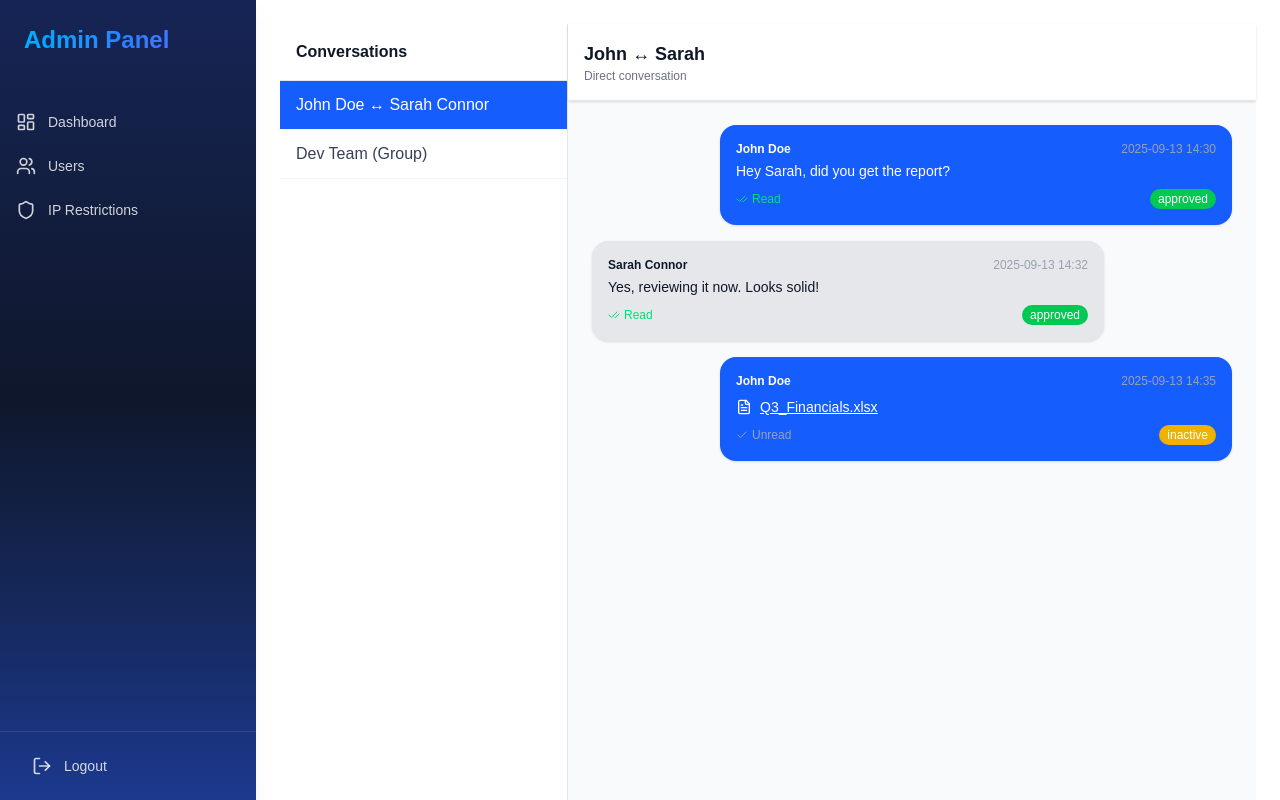
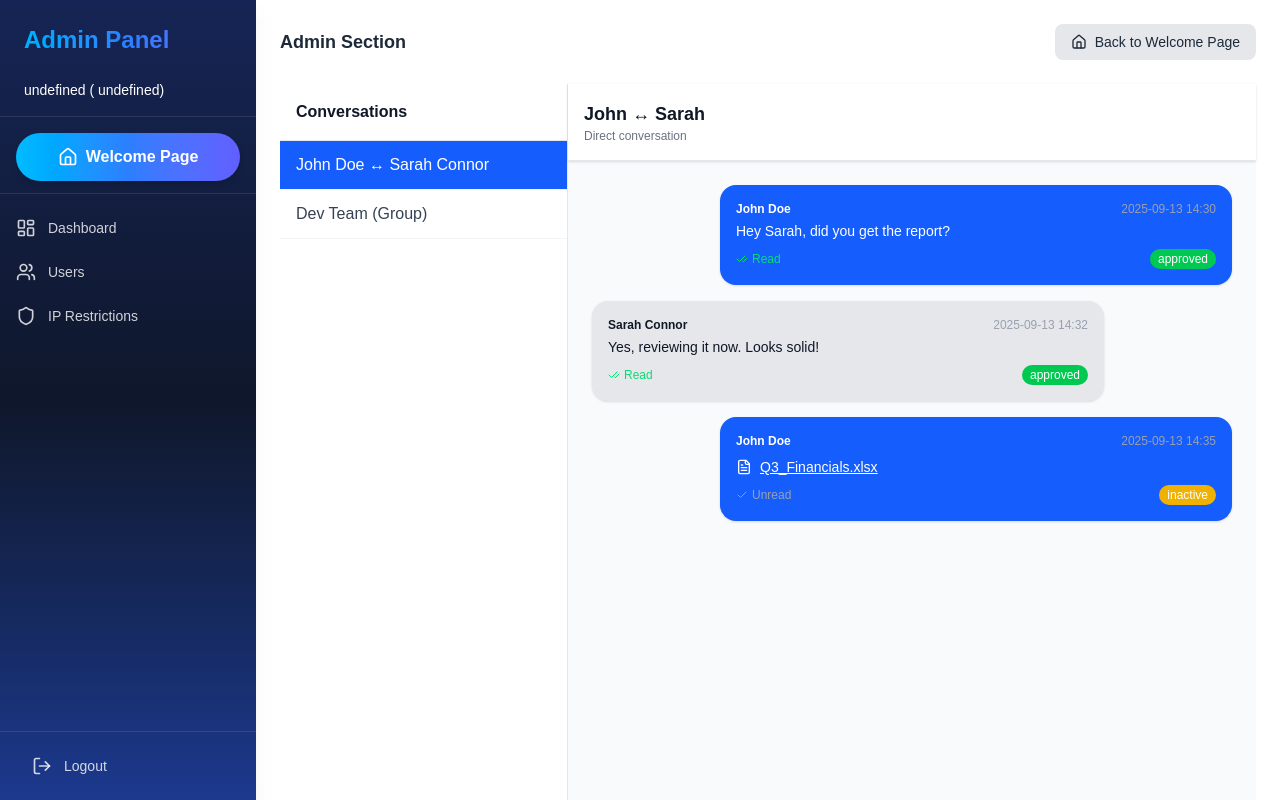
Before and after one commit to fullstackdev101/chat-app-frontend, a Next.js app: page /admin/messages-tracker in a window 1280 px wide. Built offline with nearby package versions, Linux system fonts and the light colour scheme; sample sign-in values are in the browser's storage.

Commit message:
welcome page designed. logged in user name added. admin dashboard left panel navigation added to welcome page.

```diff
--- a/app/admin/layout.tsx
+++ b/app/admin/layout.tsx
@@ -1,35 +1,30 @@
 "use client";
 
 import Link from "next/link";
-import { usePathname } from "next/navigation";
-import {
-  Shield,
-  Users,
-  UserPlus,
-  Settings,
-  LayoutDashboard,
-  LogOut,
-} from "lucide-react";
-import { useRouter } from "next/navigation";
+import { usePathname, useRouter } from "next/navigation";
+import { Shield, Users, LayoutDashboard, LogOut, Home } from "lucide-react";
 import { ReactNode } from "react";
+import { useAuthStore } from "../store/authStore";
+
+// Example: Replace with real auth context/user data
+const loggedUser = "Faisal Nasim Qureshi";
 
 const menuItems = [
   { name: "Dashboard", href: "/admin/dashboard", icon: LayoutDashboard },
   { name: "Users", href: "/admin/users", icon: Users },
-  // { name: "Groups", href: "/admin/groups", icon: UserPlus },
   { name: "IP Restrictions", href: "/admin/ip-restrictions", icon: Shield },
-  // { name: "Messages Tracker", href: "/admin/messages-tracker", icon: Settings },
 ];
 
 export default function AdminLayout({ children }: { children: ReactNode }) {
   const pathname = usePathname();
   const router = useRouter();
 
+  const user = useAuthStore((state) => state.user);
+
+  console.log("--------- LINE 24 ----------");
+  console.log(user);
+
   const handleLogout = () => {
-    // Clear localStorage / cookies if needed
-    // localStorage.removeItem("token");
-
-    // Redirect to login
     router.push("/login");
   };
 
@@ -42,8 +37,30 @@ export default function AdminLayout({ children }: { children: ReactNode }) {
           Admin Panel
         </div>
 
-        {/* Menu */}
-        <nav className="mt-6 space-y-2 flex-1">
+        {/* Logged-in User */}
+        <div className="px-6 pb-4 text-sm text-white/70 border-b border-white/10">
+          <span className="block font-medium text-white">
+            {user?.name + " ( " + user?.role_name + ")"}
+          </span>
+          {/* <span className="block truncate">{user?.name}</span> */}
+        </div>
+
+        {/* Welcome Page (Primary Gateway Button) */}
+        <div className="px-4 pt-4 pb-3 border-b border-white/10">
+          <Link
+            href="/"
+            className="flex items-center justify-center gap-2 px-4 py-3 rounded-full
+                       bg-gradient-to-r from-sky-400 via-blue-500 to-indigo-500
+                       text-white font-semibold shadow-md hover:shadow-lg
+                       hover:from-sky-500 hover:to-indigo-600 transition-all"
+          >
+            <Home className="h-5 w-5" />
+            Welcome Page
+          </Link>
+        </div>
+
+        {/* Main Menu */}
+        <nav className="mt-4 space-y-2 flex-1">
           {menuItems.map((item) => {
             const isActive = pathname === item.href;
             return (
@@ -77,6 +94,23 @@ export default function AdminLayout({ children }: { children: ReactNode }) {
 
       {/* Main Content */}
       <main className="flex-1 p-6 bg-gray-50/5 backdrop-blur-sm overflow-y-auto">
+        {/* Top Navbar inside content */}
+        <div className="flex items-center justify-between mb-6">
+          <h2 className="text-lg font-semibold text-gray-800 dark:text-white">
+            Admin Section
+          </h2>
+          <Link
+            href="/"
+            className="flex items-center gap-2 px-4 py-2 rounded-lg
+                       bg-gray-200 text-gray-800 text-sm font-medium
+                       hover:bg-gray-300 dark:bg-gray-700 dark:text-white dark:hover:bg-gray-600
+                       transition"
+          >
+            <Home className="h-4 w-4" />
+            Back to Welcome Page
+          </Link>
+        </div>
+
         {children}
       </main>
     </div>
--- a/app/page.tsx
+++ b/app/page.tsx
@@ -8,22 +8,42 @@ export default function Home() {
   const goToAdmin = () => router.push("/admin/dashboard");
 
   return (
-    <div className="flex items-center justify-center h-screen bg-gray-100 dark:bg-gray-900">
-      <div className="space-y-6 p-10 bg-white dark:bg-gray-800 rounded-2xl shadow-lg text-center">
-        <h1 className="text-2xl font-bold">Welcome!</h1>
+    <div className="flex items-center justify-center h-screen bg-gradient-to-br from-gray-900 via-[#0f172a] to-[#1e3a8a]">
+      <div
+        className="w-full max-w-md p-10 rounded-2xl shadow-2xl
+                  bg-gray-900/70 backdrop-blur-lg border border-white/10 text-center space-y-6"
+      >
+        {/* Title */}
+        <h1 className="text-2xl font-semibold text-white tracking-tight">
+          Welcome
+        </h1>
+        <p className="text-gray-400 text-sm">
+          Please choose where you’d like to continue
+        </p>
+
+        {/* Buttons */}
+        <div className="space-y-4">
           <button
             onClick={goToChat}
-          className="w-full px-6 py-3 bg-blue-600 text-white rounded-lg hover:bg-blue-700"
+            className="w-full px-6 py-3 text-base font-medium rounded-lg
+                   bg-indigo-600 text-white shadow-sm
+                   hover:bg-indigo-700 hover:shadow-md
+                   transition-all duration-200"
           >
             Go to Chat
           </button>
+
           <button
             onClick={goToAdmin}
-          className="w-full px-6 py-3 bg-green-600 text-white rounded-lg hover:bg-green-700"
+            className="w-full px-6 py-3 text-base font-medium rounded-lg
+                   bg-emerald-600 text-white shadow-sm
+                   hover:bg-emerald-700 hover:shadow-md
+                   transition-all duration-200"
           >
             Go to Admin Dashboard
           </button>
         </div>
       </div>
+    </div>
   );
 }
--- a/app/store/authStore.ts
+++ b/app/store/authStore.ts
@@ -5,6 +5,7 @@ import { devtools } from "zustand/middleware";
 interface User {
   id: string;
   username: string;
+  name: string;
   email?: string;
 }
 
```
Lines whose indentation alone changed are shown as unchanged.
